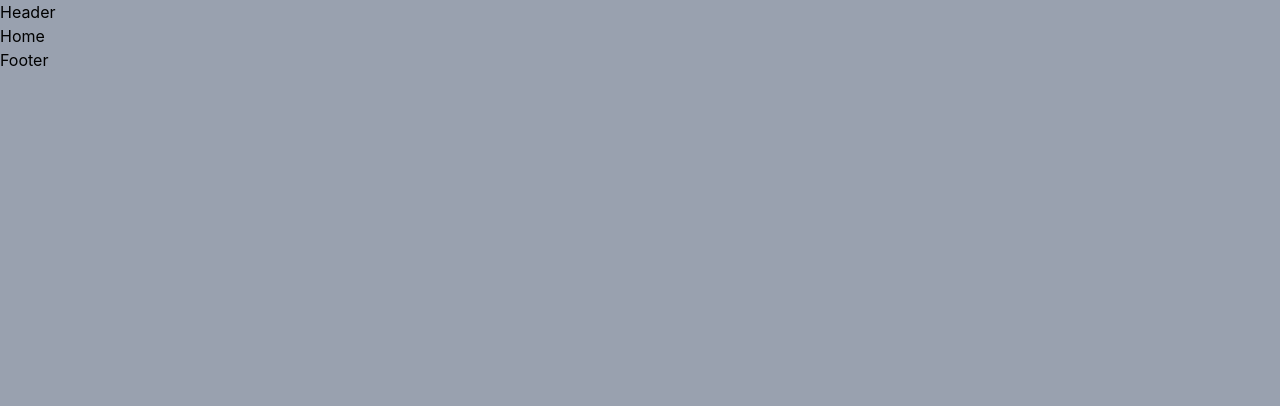
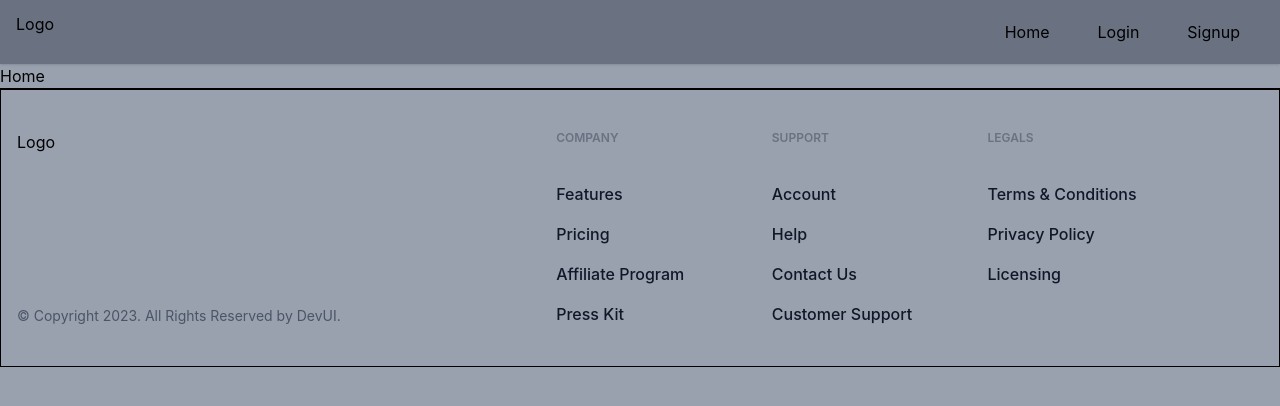
Before and after one commit to Hardikwb/React-Blog, a React (Vite) app: page / in a window 1280 px wide. Shown: the top 406 px of the page. Built offline with nearby package versions, Linux system fonts and the light colour scheme; no server answers.

Commit message:
Implementing Raw Header UI

```diff
--- a/src/App.jsx
+++ b/src/App.jsx
@@ -3,8 +3,8 @@
 import { useState,useEffect } from 'react'
 import authService from './appwrite/auth'
 import {login,logout} from './store/authSlice'
-import Header from './components/header/Header'
-import Footer from './components/footer/footer'
+import Header from './components/Header/Header'
+import Footer from './components/Footer/Footer'
 import { Outlet } from 'react-router-dom'
 
 function App() {
--- /dev/null
+++ b/src/components/Logo.jsx
@@ -0,0 +1,11 @@
+import React from 'react'
+
+const Logo = ({width = "100 px"}) => {
+  return (
+    <div>
+        Logo
+    </div>
+  )
+}
+
+export default Logo
--- /dev/null
+++ b/src/components/container/Container.jsx
@@ -0,0 +1,11 @@
+import React from 'react'
+
+const Container = ({children}) => {
+  return (
+    <div className='w-full max-w-7xl mx-auto px-4'>
+        {children}
+    </div>
+  )
+}
+
+export default Container
--- a/src/components/footer/footer.jsx
+++ b/src/components/footer/footer.jsx
@@ -1,11 +1,147 @@
 import React from 'react'
+import {Link,NavLink} from 'react-router-dom'
+import Logo from '../Logo'
+const Footer = () => {
+   return (
+    <section className="relative overflow-hidden py-10 bg-gray-400 border border-t-2 border-t-black">
+            <div className="relative z-10 mx-auto max-w-7xl px-4">
+                <div className="-m-6 flex flex-wrap">
+                    <div className="w-full p-6 md:w-1/2 lg:w-5/12">
+                        <div className="flex h-full flex-col justify-between">
+                            <div className="mb-4 inline-flex items-center">
+                                <Logo width="100px" />
+                            </div>
+                            <div>
+                                <p className="text-sm text-gray-600">
+                                    &copy; Copyright 2023. All Rights Reserved by DevUI.
+                                </p>
+                            </div>
+                        </div>
+                    </div>
+                    <div className="w-full p-6 md:w-1/2 lg:w-2/12">
+                        <div className="h-full">
+                            <h3 className="tracking-px mb-9  text-xs font-semibold uppercase text-gray-500">
+                                Company
+                            </h3>
+                            <ul>
+                                <li className="mb-4">
+                                    <Link
+                                        className=" text-base font-medium text-gray-900 hover:text-gray-700"
+                                        to="/"
+                                    >
+                                        Features
+                                    </Link>
+                                </li>
+                                <li className="mb-4">
+                                    <Link
+                                        className=" text-base font-medium text-gray-900 hover:text-gray-700"
+                                        to="/"
+                                    >
+                                        Pricing
+                                    </Link>
+                                </li>
+                                <li className="mb-4">
+                                    <Link
+                                        className=" text-base font-medium text-gray-900 hover:text-gray-700"
+                                        to="/"
+                                    >
+                                        Affiliate Program
+                                    </Link>
+                                </li>
+                                <li>
+                                    <Link
+                                        className=" text-base font-medium text-gray-900 hover:text-gray-700"
+                                        to="/"
+                                    >
+                                        Press Kit
+                                    </Link>
+                                </li>
+                            </ul>
+                        </div>
+                    </div>
 
-const footer = () => {
-  return (
-    <div>
-        Footer
-    </div>
+
+                    <div className="w-full p-6 md:w-1/2 lg:w-2/12">
+                        <div className="h-full">
+                            <h3 className="tracking-px mb-9  text-xs font-semibold uppercase text-gray-500">
+                                Support
+                            </h3>
+                            <ul>
+                                <li className="mb-4">
+                                    <Link
+                                        className=" text-base font-medium text-gray-900 hover:text-gray-700"
+                                        to="/"
+                                    >
+                                        Account
+                                    </Link>
+                                </li>
+                                <li className="mb-4">
+                                    <Link
+                                        className=" text-base font-medium text-gray-900 hover:text-gray-700"
+                                        to="/"
+                                    >
+                                        Help
+                                    </Link>
+                                </li>
+                                <li className="mb-4">
+                                    <Link
+                                        className=" text-base font-medium text-gray-900 hover:text-gray-700"
+                                        to="/"
+                                    >
+                                        Contact Us
+                                    </Link>
+                                </li>
+                                <li>
+                                    <Link
+                                        className=" text-base font-medium text-gray-900 hover:text-gray-700"
+                                        to="/"
+                                    >
+                                        Customer Support
+                                    </Link>
+                                </li>
+                            </ul>
+                        </div>
+                    </div>
+
+
+                    <div className="w-full p-6 md:w-1/2 lg:w-3/12">
+                        <div className="h-full">
+                            <h3 className="tracking-px mb-9  text-xs font-semibold uppercase text-gray-500">
+                                Legals
+                            </h3>
+                            <ul>
+                                <li className="mb-4">
+                                    <Link
+                                        className=" text-base font-medium text-gray-900 hover:text-gray-700"
+                                        to="/"
+                                    >
+                                        Terms &amp; Conditions
+                                    </Link>
+                                </li>
+                                <li className="mb-4">
+                                    <Link
+                                        className=" text-base font-medium text-gray-900 hover:text-gray-700"
+                                        to="/"
+                                    >
+                                        Privacy Policy
+                                    </Link>
+                                </li>
+                                <li>
+                                    <Link
+                                        className=" text-base font-medium text-gray-900 hover:text-gray-700"
+                                        to="/"
+                                    >
+                                        Licensing
+                                    </Link>
+                                </li>
+                            </ul>
+                        </div>
+                    </div>
+
+                </div>
+            </div>
+        </section>
   )
 }
 
-export default footer
+export default Footer
--- a/src/components/header/Header.jsx
+++ b/src/components/header/Header.jsx
@@ -1,10 +1,80 @@
 import React from 'react'
+// import Container from '../container/Container'
+// import LogoutBtn from './LogoutBtn'
+// import Logo from '../Logo'
+
+import {Container,LogoutBtn,Logo} from "../index"
+
+import { useSelector } from 'react-redux'
+import { Link, useNavigate } from 'react-router-dom'
 
 const Header = () => {
+  // const selector = useSelector(state=>)
+    const authStatus = useSelector(state=>state.authSlice.status)
+
+    const navigate = useNavigate()
+
+    const navItem=[
+    {
+      name: 'Home',
+      slug: "/",
+      active: true
+    },
+    {
+      name: "Login",
+      slug: "/login",
+      active: !authStatus,
+    },
+    {
+      name: "Signup",
+      slug: "/signup",
+      active: !authStatus,
+    },
+    {
+      name: "All Posts",
+      slug: "/all-posts",
+      active: authStatus,
+    },
+    {
+      name: "Add Post",
+      slug: "/add-post",
+      active: authStatus,
+    }]
+
+
   return (
-    <div>
-        Header
-    </div>
+    <header className="py-3 shadow bg-gray-500 flex justify-between">
+        <Container>
+            <nav className="flex">
+              <div className='mr-4'>
+                <Link to='/'>
+                  <Logo width="70px" />
+                </Link>
+              </div>
+
+              <ul className='flex ml-auto'>
+                {navItem.map((item)=>(
+                  item.active ? (
+                  <li key={item.name}>
+                    <button
+                      className='inline-bock px-6 py-2 duration-200 hover:bg-blue-100 rounded-full'
+                      onClick={()=>navigate(item.slug)}
+                    >
+                      {item.name}
+                    </button>
+                  </li>
+                  ) : null
+                ))}
+                {
+                  authStatus &&
+                  <li>
+                    <LogoutBtn />
+                  </li>
+                }
+              </ul>
+            </nav>
+        </Container>
+    </header>
   )
 }
 
--- /dev/null
+++ b/src/components/header/LogoutBtn.jsx
@@ -0,0 +1,22 @@
+import React from 'react'
+import { useDispatch } from 'react-redux'
+import {logout} from "../../store/authSlice"
+import authService from '../../appwrite/auth'
+
+const LogoutBtn = () => {
+    const dispatch = useDispatch()
+    const logoutHandler=()=>{
+        authService.logout().then(()=>{
+            dispatch(logout())
+        })
+    }
+
+    return (
+    <button
+        className='inline-bock px-6 py-2 duration-200 hover:bg-blue-100 rounded-full'
+        onClick={logoutHandler}
+    >Logout</button>
+  )
+}
+
+export default LogoutBtn
--- a/src/components/index.js
+++ b/src/components/index.js
@@ -1,8 +1,16 @@
-import Header from "./header/Header"
-import Footer from "./footer/footer"
+import Header from "./Header/Header"
+import Footer from "./Footer/Footer"
 import Home from "./Home"
-export default{
+import Container from "./container/Container"
+import LogoutBtn from "./Header/LogoutBtn"
+import Logo from "./Logo"
+
+
+export{
     Header,
     Footer,
-    Home
+    Home,
+    Container,
+    LogoutBtn,
+    Logo
 }
```
